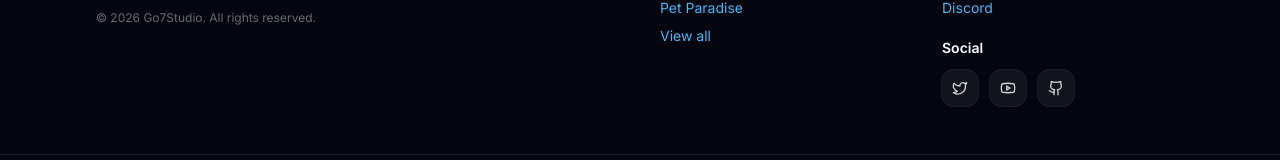
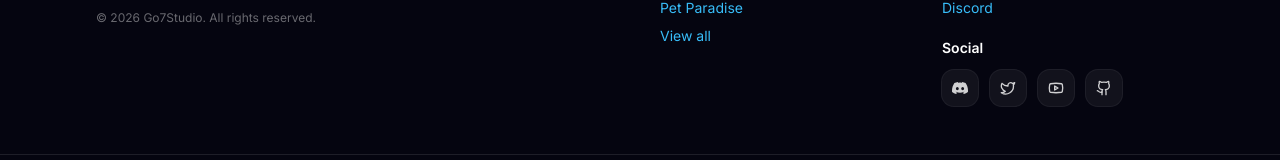
Before and after one commit to SteveMLC/go7studio-website, a Next.js app: page / in a window 1280 px wide. Shown: the part 2405-2565 px from the top of the page. Built offline with nearby package versions, Linux system fonts and the light colour scheme.

Commit message:
feat: add Go7Studio Discord invite link to footer

```diff
--- a/src/components/layout/Footer.tsx
+++ b/src/components/layout/Footer.tsx
@@ -66,7 +66,7 @@
               </a>
             </li>
             <li>
-              <a href="#" className="hover:text-white">
+              <a href="https://discord.gg/pRCD6apa" target="_blank" rel="noopener noreferrer" className="hover:text-white">
                 Discord
               </a>
             </li>
@@ -75,6 +75,17 @@
           <div className="pt-2">
             <p className="text-sm font-semibold text-white">Social</p>
             <div className="mt-3 flex items-center gap-3">
+              <a
+                className="grid h-9 w-9 place-items-center rounded-xl bg-white/5 ring-1 ring-white/10 hover:bg-white/10"
+                href="https://discord.gg/pRCD6apa"
+                target="_blank"
+                rel="noopener noreferrer"
+                aria-label="Discord"
+              >
+                <svg className="h-4 w-4 text-white/80" viewBox="0 0 24 24" fill="currentColor">
+                  <path d="M20.317 4.37a19.791 19.791 0 0 0-4.885-1.515.074.074 0 0 0-.079.037c-.21.375-.444.864-.608 1.25a18.27 18.27 0 0 0-5.487 0 12.64 12.64 0 0 0-.617-1.25.077.077 0 0 0-.079-.037A19.736 19.736 0 0 0 3.677 4.37a.07.07 0 0 0-.032.027C.533 9.046-.32 13.58.099 18.057a.082.082 0 0 0 .031.057 19.9 19.9 0 0 0 5.993 3.03.078.078 0 0 0 .084-.028 14.09 14.09 0 0 0 1.226-1.994.076.076 0 0 0-.041-.106 13.107 13.107 0 0 1-1.872-.892.077.077 0 0 1-.008-.128 10.2 10.2 0 0 0 .372-.292.074.074 0 0 1 .077-.01c3.928 1.793 8.18 1.793 12.062 0a.074.074 0 0 1 .078.01c.12.098.246.198.373.292a.077.077 0 0 1-.006.127 12.299 12.299 0 0 1-1.873.892.077.077 0 0 0-.041.107c.36.698.772 1.362 1.225 1.993a.076.076 0 0 0 .084.028 19.839 19.839 0 0 0 6.002-3.03.077.077 0 0 0 .032-.054c.5-5.177-.838-9.674-3.549-13.66a.061.061 0 0 0-.031-.03zM8.02 15.33c-1.183 0-2.157-1.085-2.157-2.419 0-1.333.956-2.419 2.157-2.419 1.21 0 2.176 1.096 2.157 2.42 0 1.333-.956 2.418-2.157 2.418zm7.975 0c-1.183 0-2.157-1.085-2.157-2.419 0-1.333.955-2.419 2.157-2.419 1.21 0 2.176 1.096 2.157 2.42 0 1.333-.946 2.418-2.157 2.418z"/>
+                </svg>
+              </a>
               <a
                 className="grid h-9 w-9 place-items-center rounded-xl bg-white/5 ring-1 ring-white/10 hover:bg-white/10"
                 href="https://x.com/Steve_mlc"
```
